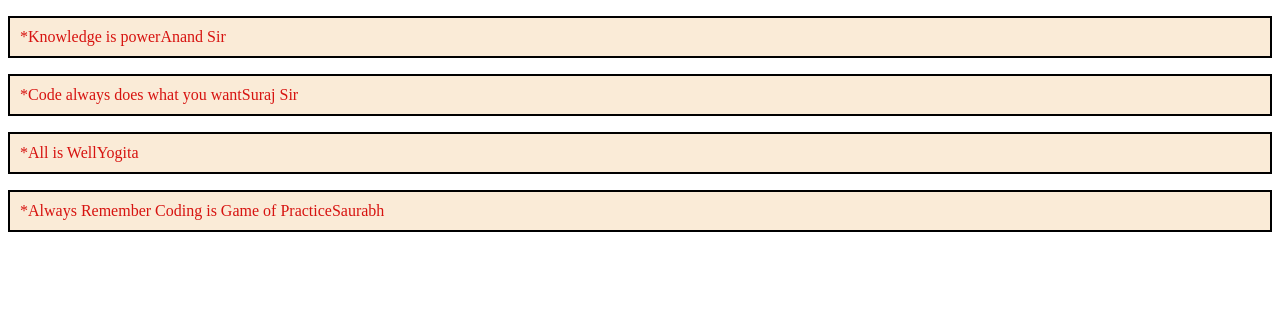
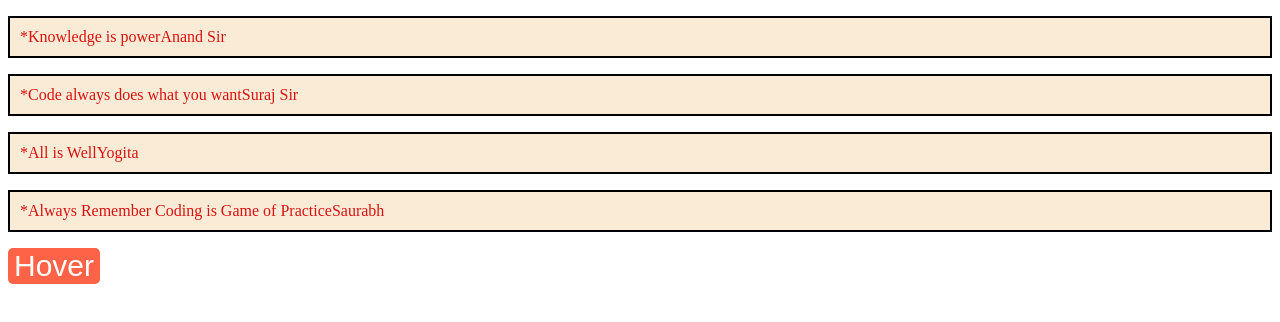
Before and after one commit to saurabhjaykar1603/advanced-css-concepts-, a plain HTML site: page index.html in a window 1280 px wide. Drawn offline with Linux system fonts and the light colour scheme.

Commit message:
learned - psuedo tool tip

```diff
--- a/index.html
+++ b/index.html
@@ -1,29 +1,63 @@
 <!DOCTYPE html>
 <html lang="en">
+
 <head>
     <meta charset="UTF-8">
     <meta name="viewport" content="width=device-width, initial-scale=1.0">
     <title>CSS Psuedo Elements</title>
     <style>
-      .quates{
-        color:rgb(215, 19, 16);
-        background-color: antiquewhite;
-        padding:10px ;
-        border: 2px solid black;
-      }
-      .quates::before{
-        content: '*' ;
-      }
-      .quates::after{
-        content: '😎' ;
-        content: attr(author) ;
-      }
+        .quates {
+            color: rgb(215, 19, 16);
+            background-color: antiquewhite;
+            padding: 10px;
+            border: 2px solid black;
+        }
+
+        .quates::before {
+            content: '*';
+        }
+
+        .quates::after {
+            content: '😎';
+            content: attr(author);
+        }
+
+        .my-btn {
+            background-color: tomato;
+            border: none;
+            color: #fff;
+            border-radius: 5px;
+            cursor: pointer;
+            font-size: 30px;
+        }
+        .my-btn::after{
+            content: 'Click here to edit';
+            position: absolute;
+            left: 100px;
+            top: 260px;
+            width: 100px;
+            font-size: 18px;
+            color: white;
+            background-color: black;
+            display: none;
+
+        }
+        .my-btn:hover::after{
+            display: block;
+        }
     </style>
 </head>
+
 <body>
     <p class="quates" author="Anand Sir">Knowledge is power</p>
     <p class="quates" author="Suraj Sir">Code always does what you want</p>
     <p class="quates" author="Yogita">All is Well</p>
     <p class="quates" author="Saurabh">Always Remember Coding is Game of Practice</p>
+
+    <!-- btn tool tip  -->
+    <div>
+        <button class="my-btn">Hover</button>
+    </div>
 </body>
+
 </html>
```
